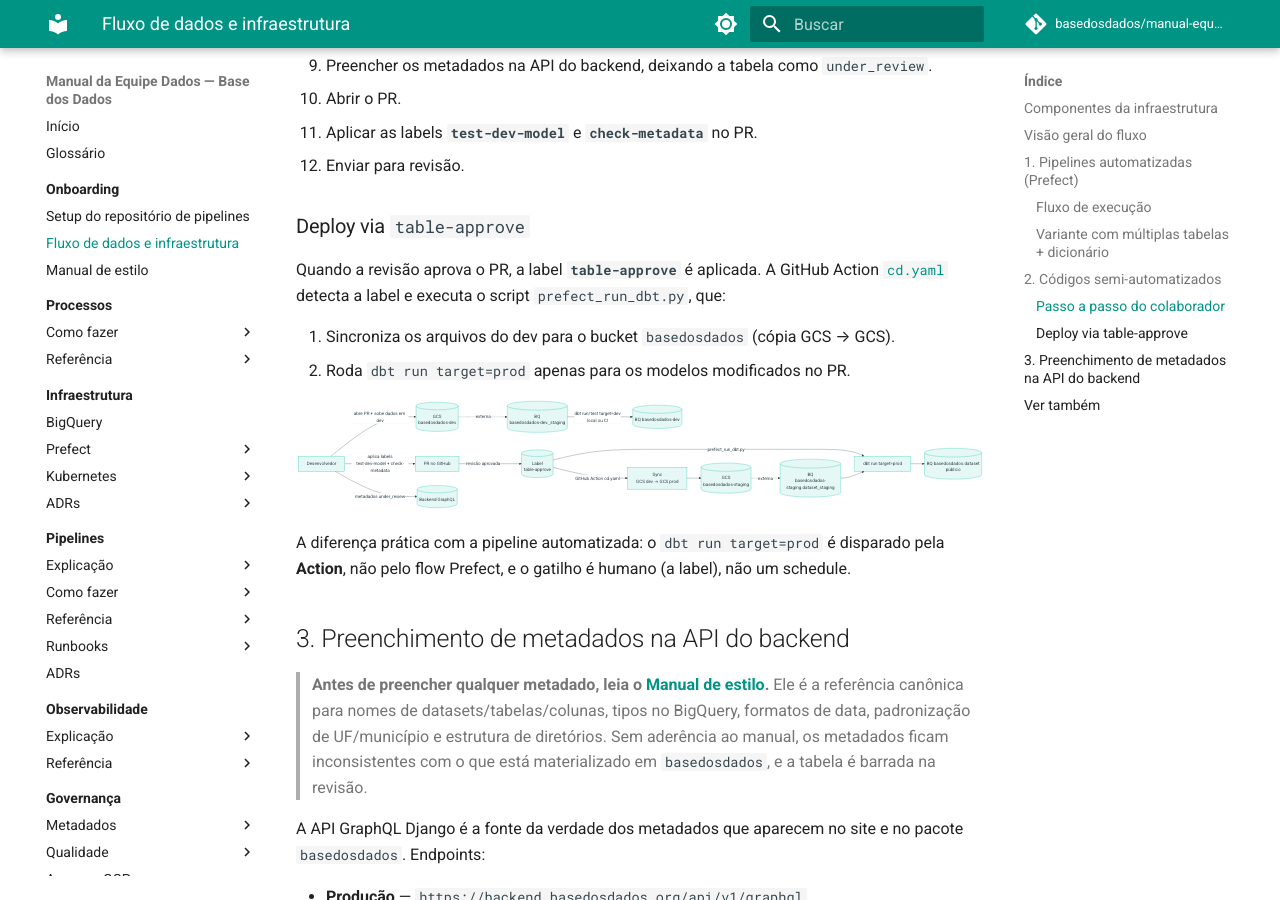
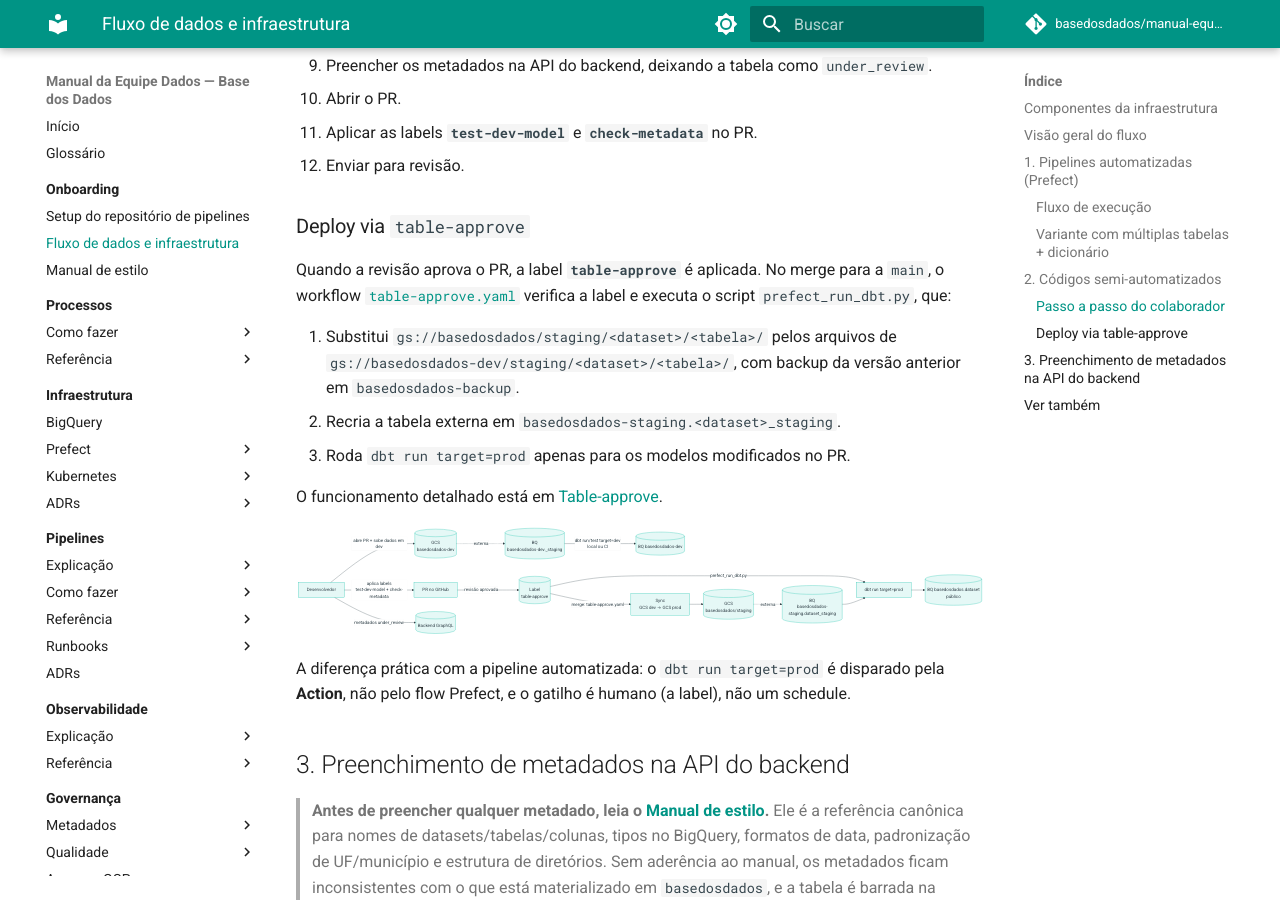
Before and after one commit to basedosdados/manual-equipe-dados, an MkDocs documentation site: the page built from docs/onboarding/fluxo-de-dados-e-infraestrutura.md, in a window 1280 px wide and 900 px high, scrolled down 4839 px. Built offline with MkDocs 1.6.1 and Material for MkDocs 9.7.7, drawn with Linux system fonts in a browser that asks for light colours; comment, search, counter and statistics services are not loaded; some of the changed text lies outside the part shown.

Commit message:
docs: corrige menções desatualizadas ao table-approve e ao bucket de prod
Troca cd.yaml por table-approve.yaml, Table.approve() pela descrição atual e o bucket basedosdados-staging por gs://basedosdados/staging/ no onboarding, no glossário, em abrir-pr e no índice.

````diff
--- a/docs/onboarding/fluxo-de-dados-e-infraestrutura.md
+++ b/docs/onboarding/fluxo-de-dados-e-infraestrutura.md
@@ -16,9 +16,9 @@
 | Orquestrador | [Prefect 1.x](https://docs-v1.prefect.io/) | Agenda e executa [pipelines](../glossario.md#p). Storage dos flows em GCS, runtime em Kubernetes. |
 | Repositório de código | [`basedosdados/pipelines`](https://github.com/basedosdados/pipelines) | Hospeda flows Prefect, modelos dbt e a Action de deploy. |
 | Storage — zona de dev | GCS bucket **`basedosdados-dev`** | Recebe os arquivos tratados pela pipeline (parquet/csv). |
-| Storage — zona de prod | GCS bucket **`basedosdados-staging`** | Recebe os mesmos arquivos após validação, para produção. |
+| Storage — zona de prod | GCS bucket **`basedosdados`**, prefixo `staging/` | Recebe os mesmos arquivos após validação, para produção. |
 | Data warehouse — dev | BigQuery, projeto **`basedosdados-dev`** | Mesmo projeto guarda **as duas camadas**: `<dataset>_staging` (tabelas externas sobre o bucket `basedosdados-dev`) e `<dataset>` (modelos materializados pelo dbt). Usado pela equipe para validação. |
-| Data warehouse — prod (staging) | BigQuery, projeto **`basedosdados-staging`** | Camada de tabelas externas (`<dataset>_staging`) sobre o bucket `basedosdados-staging`. **Não é exposto ao público.** |
+| Data warehouse — prod (staging) | BigQuery, projeto **`basedosdados-staging`** | Camada de tabelas externas (`<dataset>_staging`) sobre `gs://basedosdados/staging/`. **Não é exposto ao público.** |
 | Data warehouse — prod (público) | BigQuery, projeto **`basedosdados`** | Modelos materializados pelo dbt a partir de `basedosdados-staging`. É o projeto consultado pelos usuários no site e no pacote Python. |
 | Transformação e testes | [dbt](https://www.getdbt.com/) | Em dev: lê `basedosdados-dev.<dataset>_staging` e materializa em `basedosdados-dev.<dataset>` (`target=dev`). Em prod: lê `basedosdados-staging.<dataset>_staging` e materializa em `basedosdados.<dataset>` (`target=prod`) — projetos diferentes. |
 | Metadados | API GraphQL Django — `backend.basedosdados.org` (prod) / `staging.backend.basedosdados.org` (staging) | Fonte da verdade dos metadados expostos no site e no pacote Python. |
@@ -34,7 +34,7 @@
     BQDEVSTG[(BigQuery<br/>basedosdados-dev.dataset_staging)]
     BQDEV[(BigQuery<br/>basedosdados-dev.dataset)]
     GATE{Aprovado?}
-    GCSPROD[(GCS<br/>basedosdados-staging)]
+    GCSPROD[(GCS<br/>basedosdados/staging)]
     BQPRODSTG[(BigQuery<br/>basedosdados-staging.dataset_staging<br/>tabelas externas)]
     BQPROD[(BigQuery<br/>basedosdados.dataset<br/>público)]
     API[(Backend GraphQL<br/>backend.basedosdados.org)]
@@ -80,7 +80,7 @@
     participant SRC as Fonte original
     participant GDEV as GCS<br/>basedosdados-dev
     participant BQD as BQ basedosdados-dev<br/>(staging + materializado)
-    participant GPRD as GCS<br/>basedosdados-staging
+    participant GPRD as GCS<br/>basedosdados/staging
     participant BQPS as BQ basedosdados-staging<br/>(externas)
     participant BQP as BQ basedosdados<br/>(público)
     participant API as Backend GraphQL
@@ -131,10 +131,13 @@
 
 ### Deploy via `table-approve`
 
-Quando a revisão aprova o PR, a label **`table-approve`** é aplicada. A GitHub Action [`cd.yaml`](https://github.com/basedosdados/pipelines/blob/main/.github/workflows/cd.yaml) detecta a label e executa o script `prefect_run_dbt.py`, que:
+Quando a revisão aprova o PR, a label **`table-approve`** é aplicada. No merge para a `main`, o workflow [`table-approve.yaml`](https://github.com/basedosdados/pipelines/blob/main/.github/workflows/table-approve.yaml) verifica a label e executa o script `prefect_run_dbt.py`, que:
 
-1. Sincroniza os arquivos do dev para o bucket `basedosdados` (cópia GCS → GCS).
-2. Roda `dbt run target=prod` apenas para os modelos modificados no PR.
+1. Substitui `gs://basedosdados/staging/<dataset>/<tabela>/` pelos arquivos de `gs://basedosdados-dev/staging/<dataset>/<tabela>/`, com backup da versão anterior em `basedosdados-backup`.
+2. Recria a tabela externa em `basedosdados-staging.<dataset>_staging`.
+3. Roda `dbt run target=prod` apenas para os modelos modificados no PR.
+
+O funcionamento detalhado está em [Table-approve](../pipelines/explicacao/table-approve.md).
 
 ```mermaid
 flowchart LR
@@ -143,8 +146,8 @@
     BQDS -- dbt run/test target=dev<br/>local ou CI --> BQD[(BQ basedosdados-dev)]
     DEV -->|aplica labels<br/>test-dev-model + check-metadata| PR[PR no GitHub]
     PR -->|revisão aprovada| APP[(Label<br/>table-approve)]
-    APP -->|GitHub Action cd.yaml| SYNC[Sync<br/>GCS dev → GCS prod]
-    SYNC --> GPRD[(GCS<br/>basedosdados-staging)]
+    APP -->|merge: table-approve.yaml| SYNC[Sync<br/>GCS dev → GCS prod]
+    SYNC --> GPRD[(GCS<br/>basedosdados/staging)]
     GPRD -. externa .-> BQPS[(BQ<br/>basedosdados-staging.dataset_staging)]
     APP -->|prefect_run_dbt.py| DBTP[dbt run target=prod]
     BQPS --> DBTP
````
Also changed, not shown: docs/glossario.md (+3 -3 lines), docs/index.md (+1 -1 lines), docs/pipelines/como-fazer/abrir-pr.md (+1 -1 lines).
